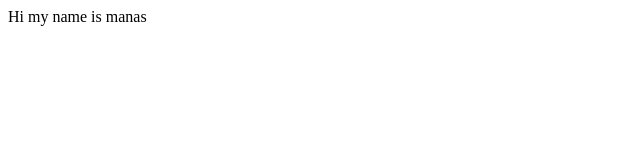
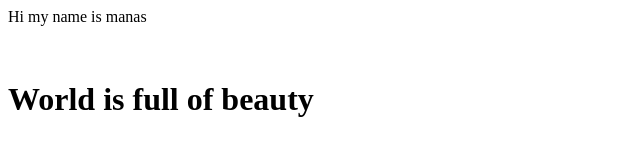
Before and after one commit to Manas9999/todo-app-junit, a plain HTML site: page index.html in a window 1280 px wide. Shown: the whole page, without its empty margins (0-640 px from the left). Drawn offline with Linux system fonts and the light colour scheme.

Commit message:
addd new line

```diff
--- a/index.html
+++ b/index.html
@@ -1 +1,3 @@
 <p>Hi my name is manas</p>
+<br>
+<h1>World is full of beauty</h1>
```
